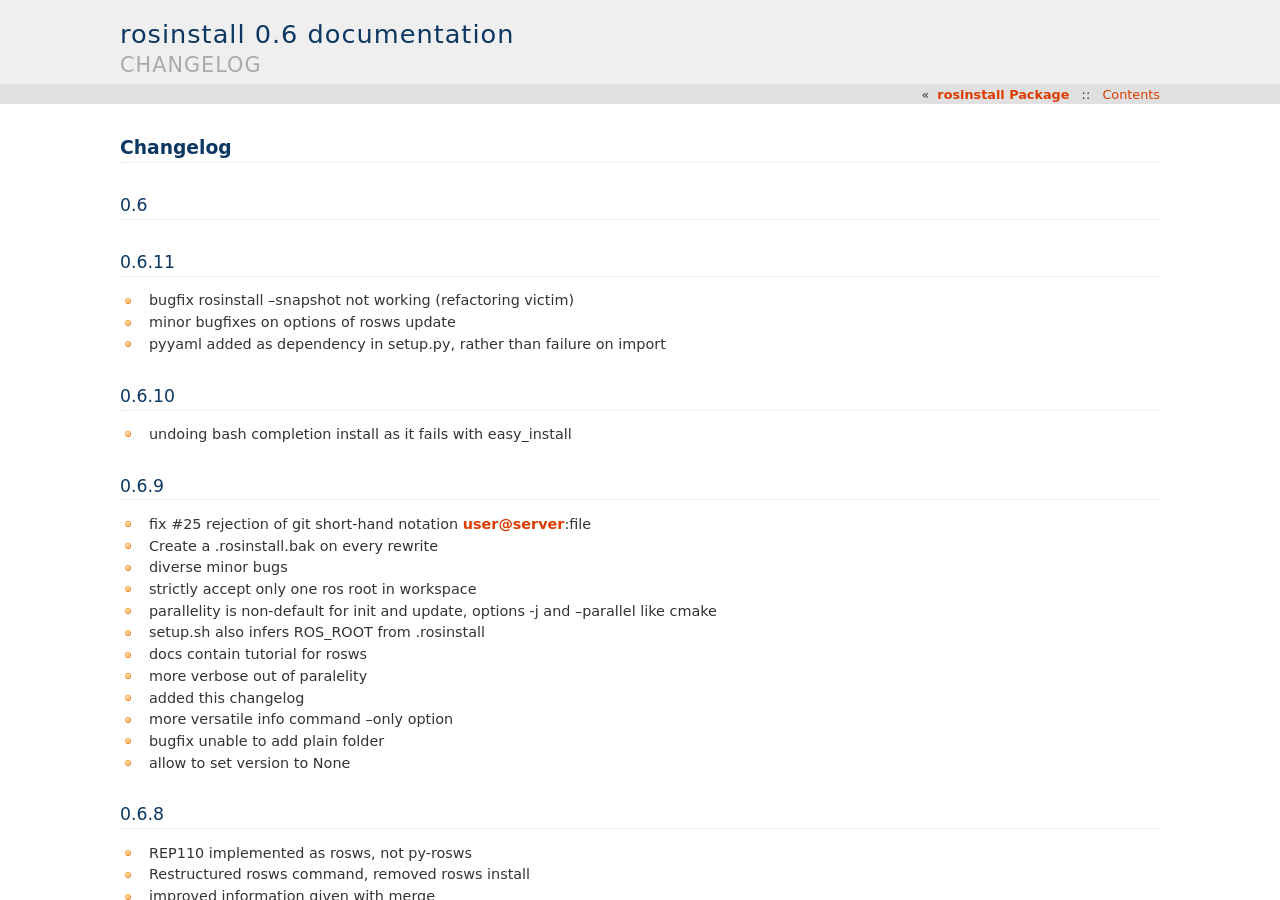
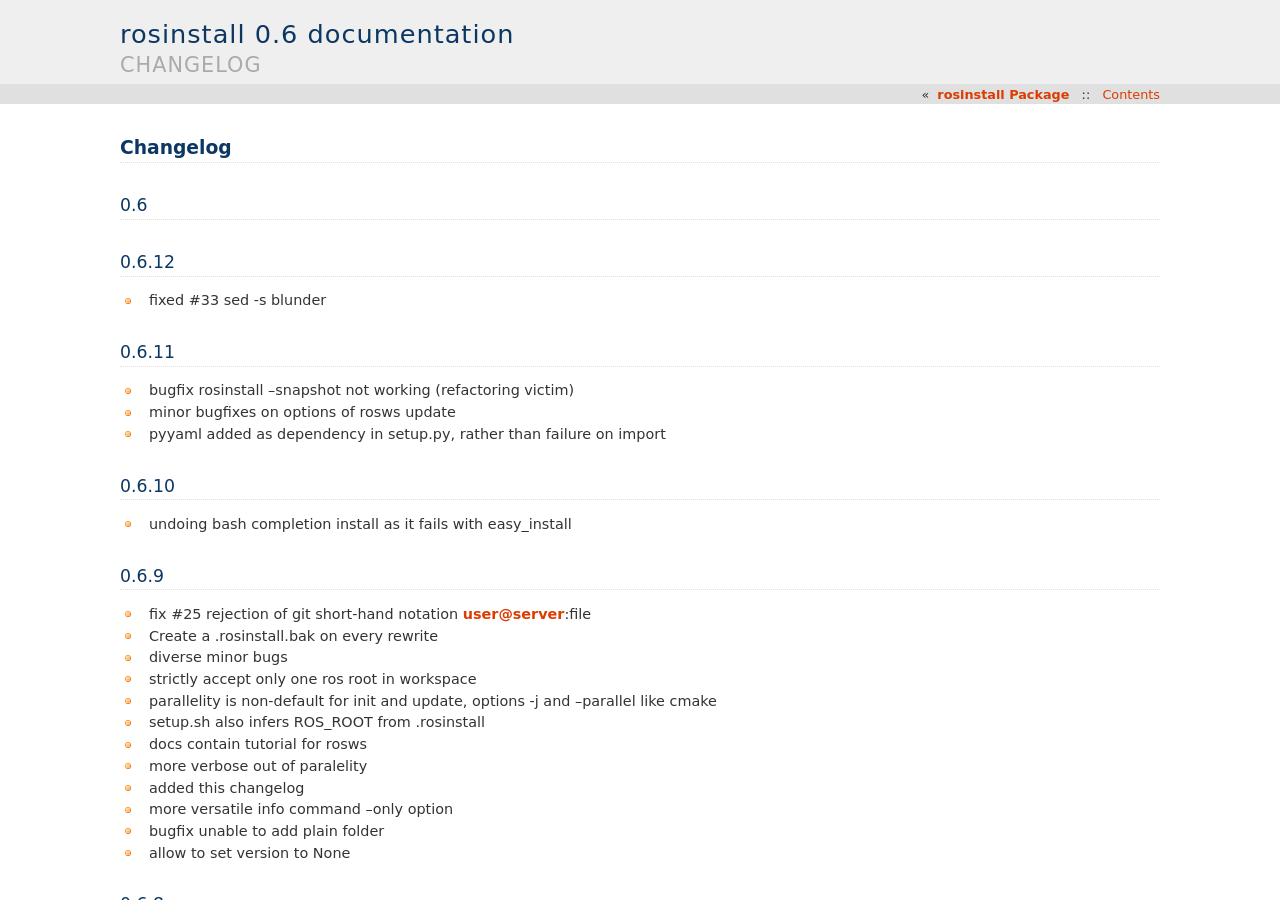
Before and after one commit to vcstools/rosinstall, a Sphinx documentation site: the page built from doc/changelog.rst, in a window 1280 px wide and 900 px high. Built offline with Sphinx 7.4.7, drawn with Linux system fonts in a browser that asks for light colours.

Commit message:
changelog

```diff
--- a/doc/changelog.rst
+++ b/doc/changelog.rst
@@ -4,7 +4,10 @@ Changelog
 0.6
 ---
 
+0.6.12
+------
 
+- fixed #33 sed -s blunder
 
 0.6.11
 ------
```
